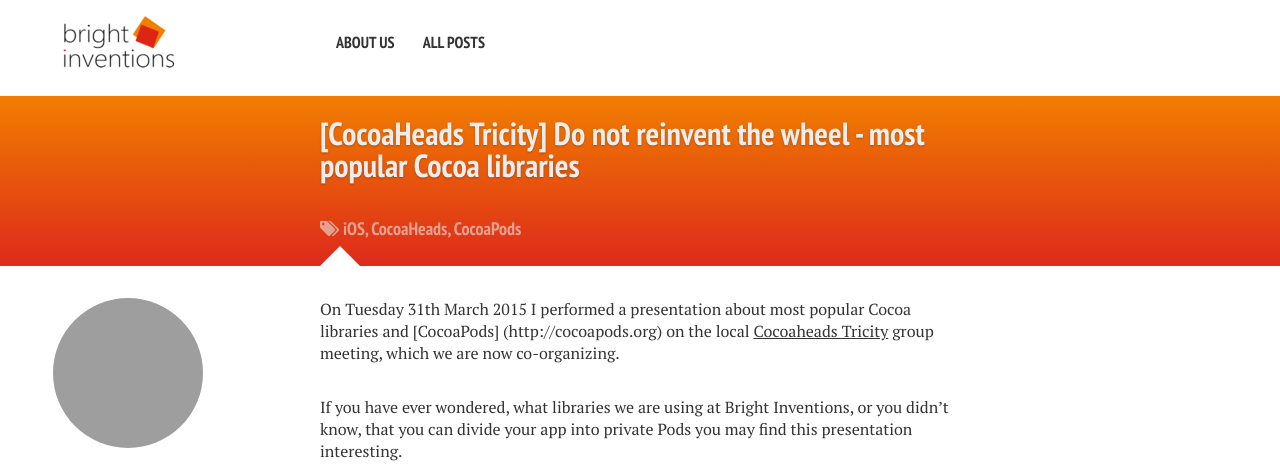
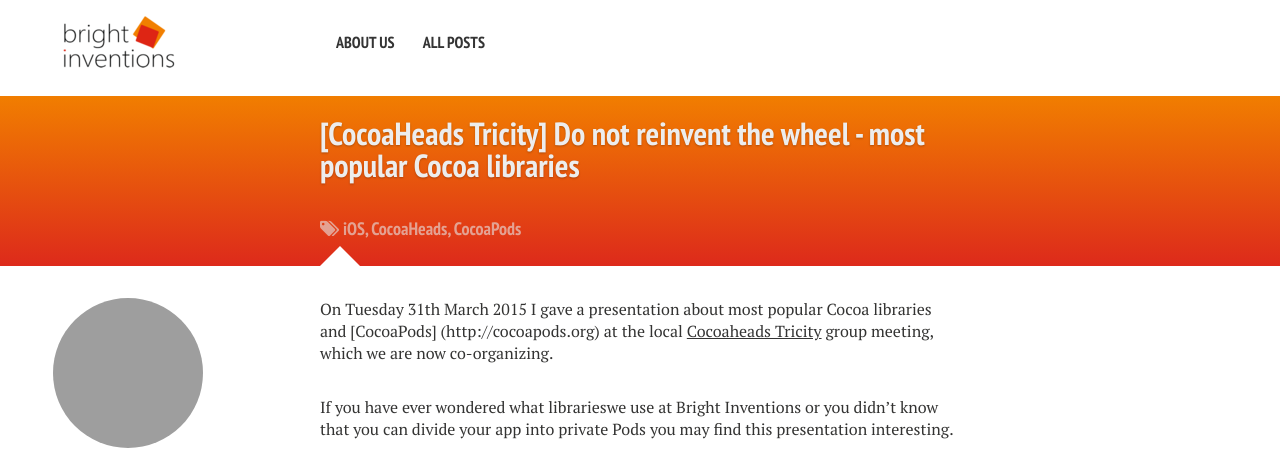
Before and after one commit to bright/bright.github.io, a Jekyll site: the page built from _posts/2015-04-01-cocoaheads-tricity-do-not-reinvent-the-wheel.md, in a window 1280 px wide and 1400 px high. Shown: the top 468 px of the window. Built offline with Jekyll 4.4.1, drawn with Linux system fonts in a browser that asks for light colours; nearby versions of some CDN libraries; Markdown is read by kramdown in place of the engine named in the settings; comment, search, counter and statistics services are not loaded; some of the changed text lies outside the part shown; grey boxes are pictures that could not be loaded.

Commit message:
small grammatic improvements :)

```diff
--- a/_posts/2015-04-01-cocoaheads-tricity-do-not-reinvent-the-wheel.md
+++ b/_posts/2015-04-01-cocoaheads-tricity-do-not-reinvent-the-wheel.md
@@ -6,10 +6,10 @@ comments: true
 author: mateusz
 ---
 
-On Tuesday 31th March 2015 I performed a presentation about most popular Cocoa libraries and [CocoaPods] (http://cocoapods.org) on the local [Cocoaheads Tricity](https://www.facebook.com/CocoaHeadsTricity) group meeting, which we are now co-organizing.
+On Tuesday 31th March 2015 I gave a presentation about most popular Cocoa libraries and [CocoaPods] (http://cocoapods.org) at the local [Cocoaheads Tricity](https://www.facebook.com/CocoaHeadsTricity) group meeting, which we are now co-organizing.
 
-If you have ever wondered, what libraries we are using at Bright Inventions, or you didn't know, that you can divide your app into private Pods you may find this presentation interesting.
+If you have ever wondered what librarieswe use at Bright Inventions or you didn't know that you can divide your app into private Pods you may find this presentation interesting.
 
 <iframe src="http://www.slideshare.net/slideshow/embed_code/46525497" frameborder="0" width="595px" height="487px" allowfullscreen="true" mozallowfullscreen="true" webkitallowfullscreen="true"></iframe><br />
 
-If you are interested in Apple technologies we invite you to [Cocoaheads Tricity](https://www.facebook.com/CocoaHeadsTricity) meetings, where we talk and learn about Cocoa, Swift, Objective-C, UX/UI design and everything else related to creating apps on this platform.
+If you are interested in Apple technologies we invite you to [Cocoaheads Tricity](https://www.facebook.com/CocoaHeadsTricity) meetings where we talk and learn about Cocoa, Swift, Objective-C, UX/UI design and everything else related to creating apps on this platform.
```
